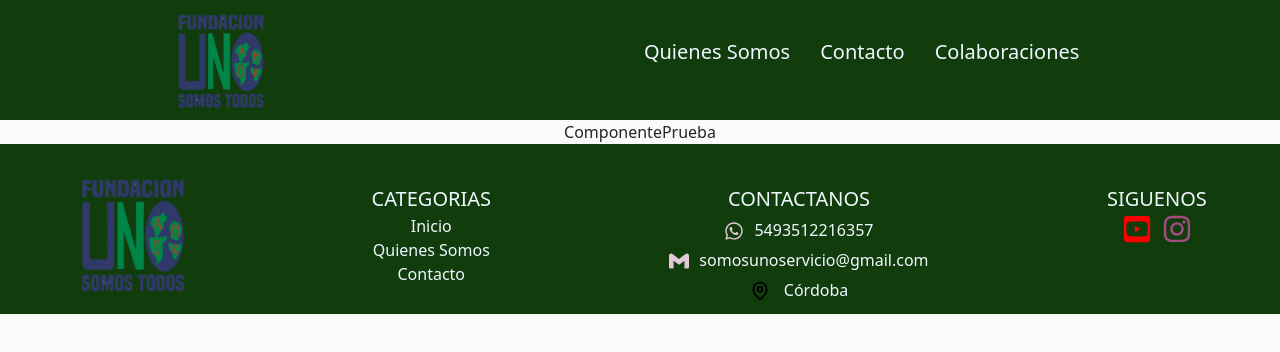
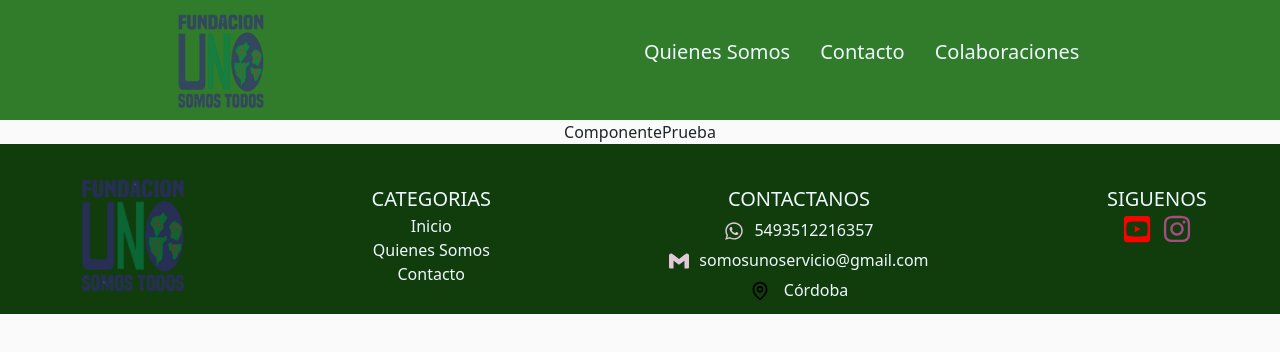
Before and after one commit to jcrnieto/fundacion-uno, a React (Create React App) app: page /prueba in a window 1280 px wide. Shown: the top 352 px of the page. Built offline with nearby package versions, Linux system fonts and the light colour scheme; no server answers.

Commit message:
se cambia color navbar

```diff
--- a/src/components/navBar/NavBar.jsx
+++ b/src/components/navBar/NavBar.jsx
@@ -5,7 +5,6 @@ import { useState } from 'react';
 import { AiOutlineMenu } from 'react-icons/ai';
 import { GrClose } from 'react-icons/gr';
 import { useNavigate } from "react-router-dom";
-//import DropDown from '../dropdown/DropDown';
 
 
 const NavBar = () => {
--- a/src/components/navBar/navBar.css
+++ b/src/components/navBar/navBar.css
@@ -1,7 +1,7 @@
 
 .container-navbar{
     height: 120px;
-    background: #113d0d;
+    background: #317c2a;
     display: flex;
     justify-content:space-around;
     align-items: center;
```
Also changed, not shown: src/image/logo-app.png.
